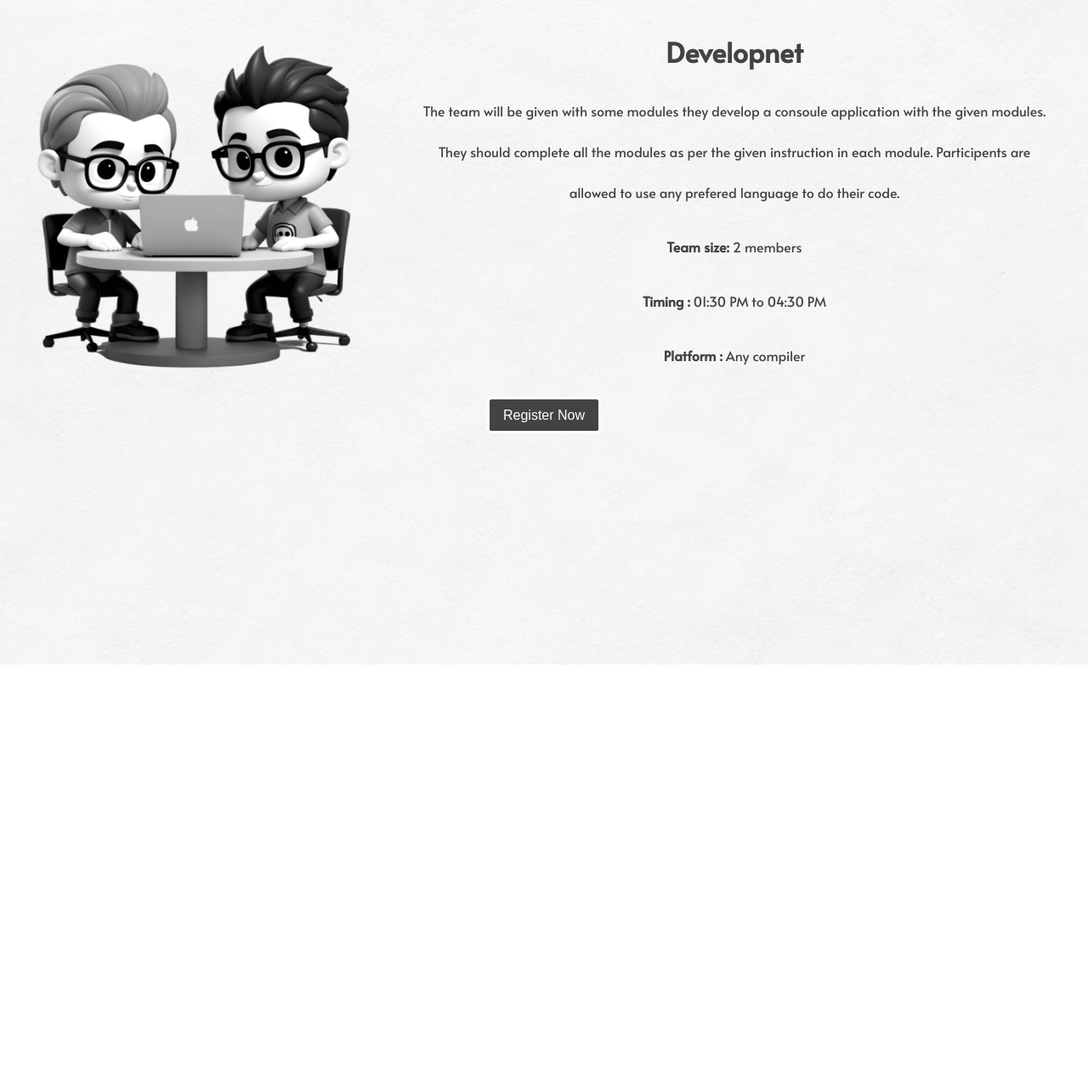
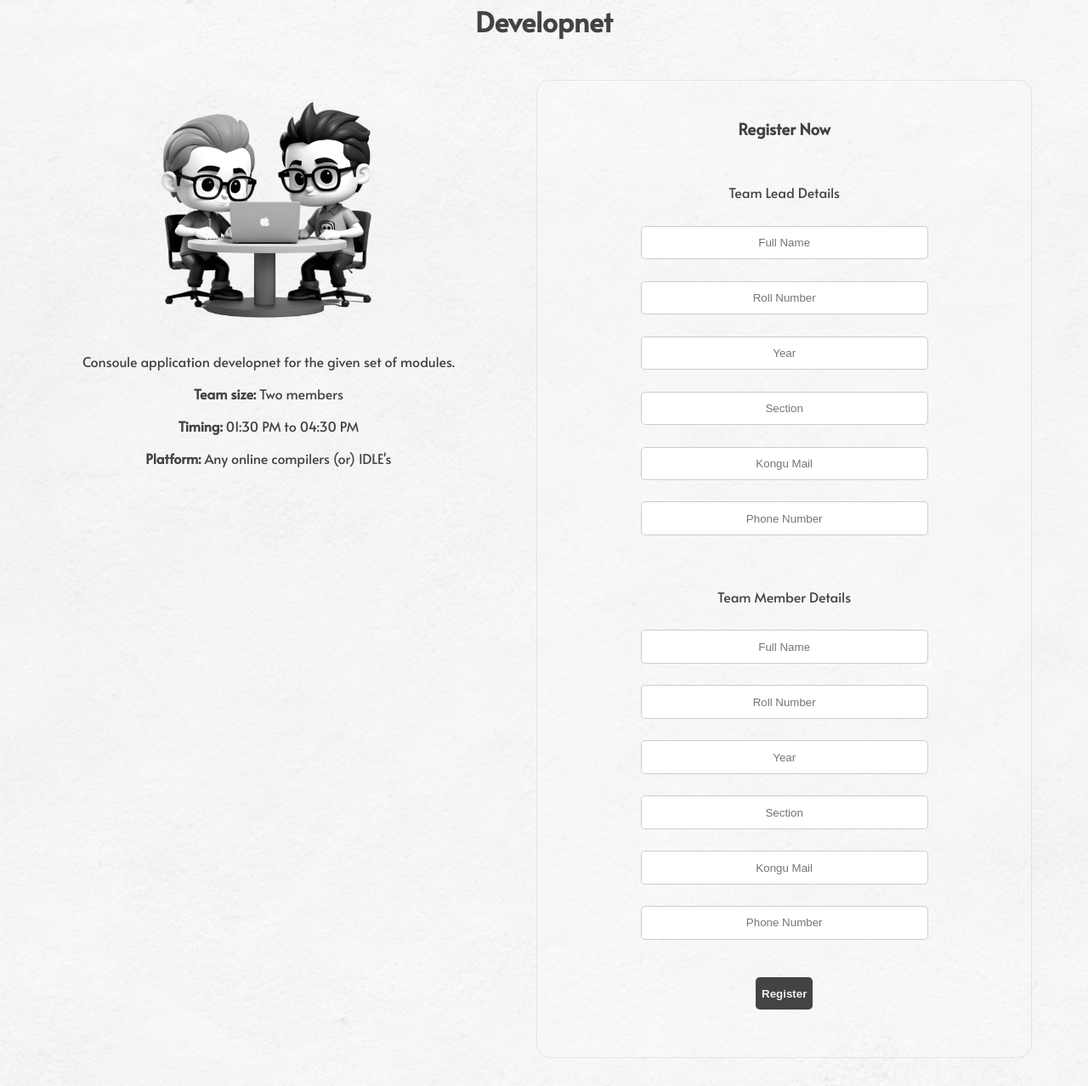
Before and after one commit to gokulsundar-s/CodeUp-event-registration-website, a plain HTML site: page HTML files/developnet.html in a window 1280 px wide. Shown: the part 18-1296 px from the top of the page at 85% size. Before the commit the page ends 800 px from the top, so only its background shows below. Drawn offline with Linux system fonts and the light colour scheme.

Commit message:
update commit

```diff
--- a/HTML files/developnet.html
+++ b/HTML files/developnet.html
@@ -1,6 +1,7 @@
 <!DOCTYPE html>
-
+<html lang="en">
 <head>
+    <meta name="viewport" content="width=device-width, initial-scale=1.0">
     <title>Register - Developnet</title>
     <link rel="icon" type="image/x-icon" href="../Sources/CCC-Logo.png">
     <link href='https://fonts.googleapis.com/css?family=Alata' rel='stylesheet'>
@@ -8,19 +9,64 @@
 </head>
 
 <body>
+    <h1 class = "event-name">Developnet</h1>
     <div class = "events-container">
-        <div class = "event-image">
-            <img src="../Sources/pair.png" alt="Code Confetti">
+        <div class = "event-left-container">
+            <img src="../Sources/developnet.png" alt="Code Craft">
+            <p>Consoule application developnet for the given set of modules.</p>
+            <p><b>Team size:</b> Two members</p>
+            <p><b>Timing:</b> 01:30 PM to 04:30 PM</p>
+            <p><b>Platform:</b> Any online compilers (or) IDLE's</p>
         </div>
-        <div class="information-container">
-            <h1>Developnet</h1>
-            <p>The team will be given with some modules they develop a consoule application with the given modules. They should complete all the modules as per the given instruction in each module. Participents are allowed to use any prefered language to do their code.</p>
-            <p><b>Team size:</b> 2 members</p>
-            <p><b>Timing :</b> 01:30 PM to 04:30 PM</p>
-            <p><b>Platform :</b> Any compiler</p>
+
+        <div class="event-right-container">
+            <h3>Register Now</h3>
+            <form>
+                <p>Team Lead Details</p>
+                <div class = "event-input-container">
+                    <input type="text" placeholder="Full Name">
+                </div>
+                <div class = "event-input-container">
+                    <input type="text" placeholder="Roll Number">
+                </div>
+                <div class = "event-input-container">
+                    <input type="text" placeholder="Year">
+                </div>
+                <div class = "event-input-container">
+                    <input type="text" placeholder="Section">
+                </div>
+                <div class = "event-input-container">
+                    <input type="mail" placeholder="Kongu Mail">
+                </div>
+                <div class = "event-input-container">
+                    <input type="tele" placeholder="Phone Number">
+                </div>
+
+                <p>Team Member Details</p>
+
+                <div class = "event-input-container">
+                    <input type="text" placeholder="Full Name">
+                </div>
+                <div class = "event-input-container">
+                    <input type="text" placeholder="Roll Number">
+                </div>
+                <div class = "event-input-container">
+                    <input type="text" placeholder="Year">
+                </div>
+                <div class = "event-input-container">
+                    <input type="text" placeholder="Section">
+                </div>
+                <div class = "event-input-container">
+                    <input type="mail" placeholder="Kongu Mail">
+                </div>
+                <div class = "event-input-container">
+                    <input type="tele" placeholder="Phone Number">
+                </div>
+                <div class = "event-button-container">
+                    <button type="submit">Register</button>
+                </div>
+            </form>
         </div>
     </div>
-    <div class = "register-button-container">
-        <button class = "register-button">Register Now</button>
-    </div>
 </body>
+</html>
--- a/Styling/events.css
+++ b/Styling/events.css
@@ -19,52 +19,56 @@ body{
     background-image: url("../Sources/bg.jpg");
     background-size: cover;
     color: rgb(67, 67, 67);
-}
-
-svg{
-    height: 1rem;
+    text-align: center;
 }
 
 .events-container{
     display: flex;
-    justify-content: center;
-    padding-top: 2%;
+    justify-content: space-around;
+    padding: 2% 0;
+    margin: 0 2%;
 }
 
-.event-image img{
-    width: 28rem;
+.event-left-container img{
+    width: 60%;
     height: auto;
 }
 
-.information-container{
-    line-height: 300%;
-    padding: 0 3%;
-    text-align: center;
+.event-left-container a{
+    text-decoration: none;
 }
 
-.register-button-container{
-    text-align: center;
+.event-right-container{
+    background-color: #ffffff2b;
+    border: #cccccc75 solid 0.1rem;
+    padding: 2% 10%;
+    border-radius: 1rem;
 }
 
-.register-button{
-    font-size: 1rem;
-    font-weight: 500;
-    background-color:rgb(67, 67, 67);
-    color: white;
-    border: solid;
-    text-decoration: none;
-    padding: 0.6rem 1rem;
-    border-radius: 0.3rem;
+.event-right-container p {
+    padding-top: 2rem;
 }
 
-.register-button:hover{
+.event-input-container input{
+    width: 20rem;
+    text-align: center;
+    padding: 0.7rem 0.5rem;
+    margin: 0.8rem 0;
+    border-radius: 0.3rem;
+    border: #CCC solid 0.1rem;
+}
+
+.event-button-container button{
+    margin: 2rem 0;
+    padding: 0.7rem 2%;
+    border-radius: 0.3rem;
+    border: none;
+    color: #f1f1f1;
+    background-color: rgb(67, 67, 67);
+    font-weight: 600;
+    cursor: pointer;
+}
+
+.event-button-container button:hover{
     opacity: 0.9;
 }
-.footer-container{
-    text-align: center;
-    padding-top: 3rem;
-}
-
-.footer-container p{
-    color: rgb(67, 67, 67);
-}
```
Also changed, not shown: HTML files/code_confetti.html (+38 -10 lines), HTML files/code_craft.html (+34 -15 lines), HTML files/index.html (+4 -4 lines), Styling/index.css (+0 -7 lines), Sources/code confetti.png (renamed from Sources/solo.png), Sources/code craft.png (added), Sources/developnet.png (renamed from Sources/pair.png).
